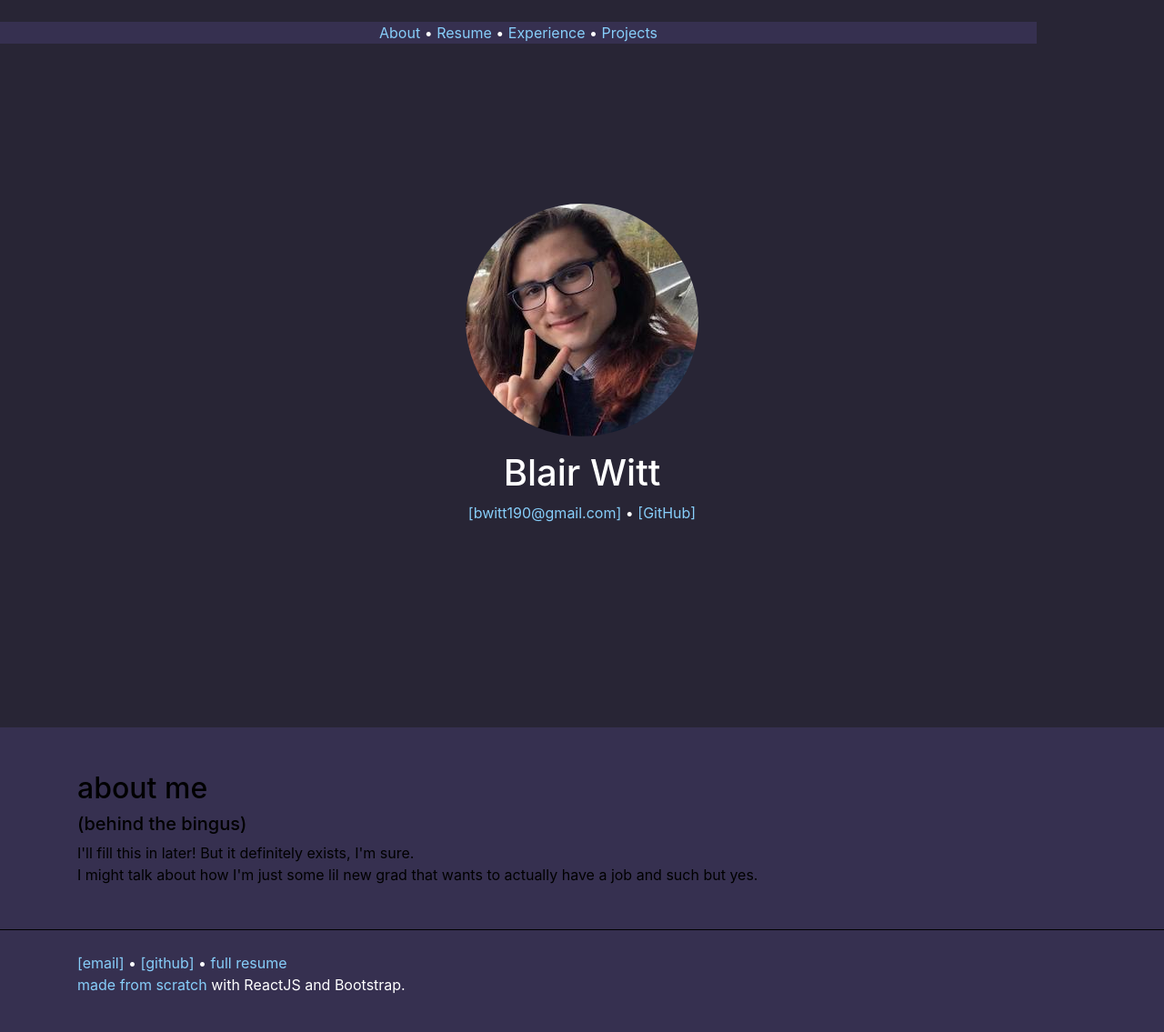
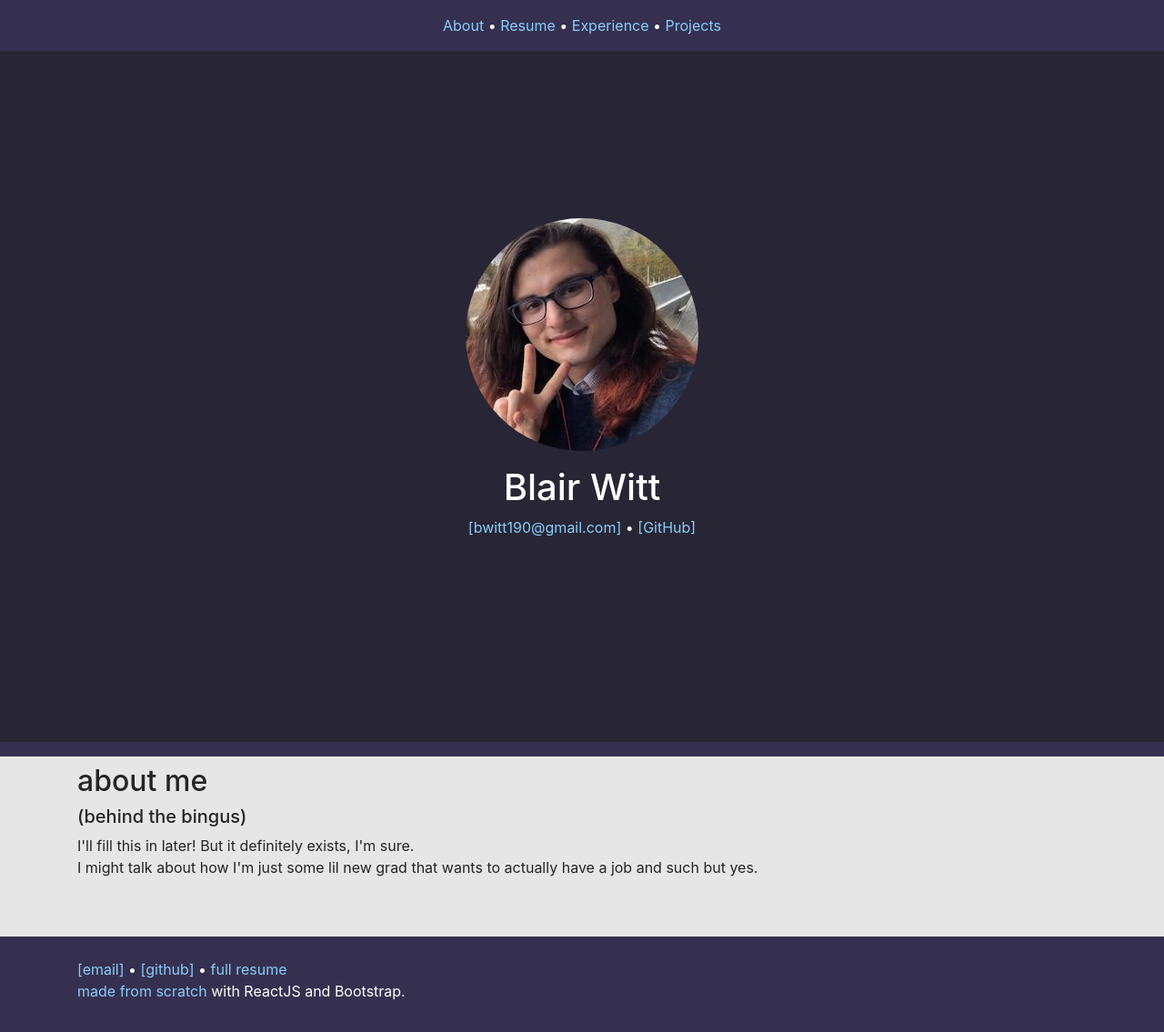
Before and after one commit to bwitt19/me, a React (Create React App) app: page / in a window 1280 px wide. Shown: the whole page at 91% size. Built offline with nearby package versions, Linux system fonts and the light colour scheme.

Commit message:
Changing some styles, added a (buggy) fixed navbar

```diff
--- a/src/App.js
+++ b/src/App.js
@@ -2,6 +2,7 @@ import React from 'react';
 import 'bootstrap/dist/css/bootstrap.min.css';
 import './App.css';
 
+import Navbar from './components/Navbar';
 import Header from './components/Header';
 import About from './components/About';
 import Experience from './components/Experience';
@@ -11,11 +12,13 @@ import Footer from './components/Footer';
 
 function App() {
   return (
-    <div>
-      <Header />
-      <About />
-
-      <Footer />
+    <div className="App">
+      <Navbar />
+      <div className="main">
+        <Header />
+        <About />
+        <Footer />
+      </div>
     </div>
   );
 }
--- a/src/components/About.js
+++ b/src/components/About.js
@@ -1,8 +1,7 @@
 import React, {Component} from 'react';
 import ReactMarkdown from 'react-markdown';
-import Container from 'react-bootstrap/Container';
 
-import LineBreak from './LineBreak';
+import Contents from './Contents';
 
 const markdown = `
 ## about me
@@ -15,12 +14,9 @@ I might talk about how I'm just some lil new grad that wants to actually have a
 class About extends Component {
     render () {
         return (
-            <div id='about'>
-                <LineBreak />
-                <Container className="my-5">
-                    <ReactMarkdown source={markdown} />
-                </Container>
-            </div>
+            <Contents id="about">
+                <ReactMarkdown source={markdown} />
+            </Contents>
         );
     }
 }
--- /dev/null
+++ b/src/components/Contents.js
@@ -0,0 +1,19 @@
+import React from 'react';
+import { Container } from 'react-bootstrap';
+
+function LineBreak() {
+    return ( <Container><hr /></Container> );
+}
+
+function Contents(props) {
+    return (
+        <div id={props.id} className="contents">
+            <LineBreak />
+            <Container className="pt-2 pb-5">
+                {props.children}
+            </Container>
+        </div>
+    );
+}
+
+export default Contents;
--- a/src/components/Footer.js
+++ b/src/components/Footer.js
@@ -5,14 +5,15 @@ class Footer extends Component {
     render() {
         return (
             <footer class='footer'>
-                <hr/>
-                <Container className="pt-2 pb-4">
+                <Container className="py-4">
                     <nav>
                         <a href="mailto:bwitt190@gmail.com">[email]</a> &bull;&nbsp;
                         <a href="https://github.com/bwitt19">[github]</a> &bull;&nbsp;
                         <a href="#oops">full resume</a>
                     </nav>
-                    <p><a href="https://github.com/bwitt19/bwitt19.github.io" title="full repository here!">made from scratch</a> with ReactJS and Bootstrap.</p>
+                    <div>
+                        <a href="https://github.com/bwitt19/bwitt19.github.io" title="full repository here!">made from scratch</a> with ReactJS and Bootstrap.
+                    </div>
                 </Container>
             </footer>
         );
--- a/src/components/Header.js
+++ b/src/components/Header.js
@@ -1,12 +1,13 @@
 import React, {Component} from 'react';
 import { Container, Image, Jumbotron } from 'react-bootstrap';
+
+
 import ProfilePic from './data/itme.jpg';
 
 class Header extends Component {
     render() {
         return (
-            <header>
-                <div id='header'>
+            <header id='header'>
                 <Jumbotron fluid>
                     <Container className="pb-3">
                         <Image src={ProfilePic} roundedCircle fluid responsive />
@@ -17,16 +18,6 @@ class Header extends Component {
                         <a href="https://github.com/bwitt19">[GitHub]</a>
                     </nav>
                 </Jumbotron>
-
-                    <Container className="my-4" id="navbar">
-                        <nav>
-                            <a href='#about'>About</a> &bull;&nbsp;
-                            <a href='#resume'>Resume</a> &bull;&nbsp;
-                            <a href='#experience'>Experience</a> &bull;&nbsp;
-                            <a href='#projects'>Projects</a>
-                        </nav>
-                    </Container>
-                </div>
             </header>
         );
     }
--- a/src/components/LineBreak.js
+++ /dev/null
@@ -1,8 +0,0 @@
-import React from 'react';
-import { Container } from 'react-bootstrap';
-
-function LineBreak() {
-    return ( <Container><hr /></Container> );
-}
-
-export default LineBreak;
--- /dev/null
+++ b/src/components/Navbar.js
@@ -0,0 +1,17 @@
+import React, {Component} from 'react';
+import { Container } from "react-bootstrap"
+
+function Navbar() {
+    return(
+        <Container className="py-3" id="navbar" fluid>
+            <nav>
+                <a href='#about'>About</a> &bull;&nbsp;
+                <a href='#resume'>Resume</a> &bull;&nbsp;
+                <a href='#experience'>Experience</a> &bull;&nbsp;
+                <a href='#projects'>Projects</a>
+            </nav>
+        </Container>
+    );
+}
+
+export default Navbar;
```
Lines whose indentation alone changed are shown as unchanged.
